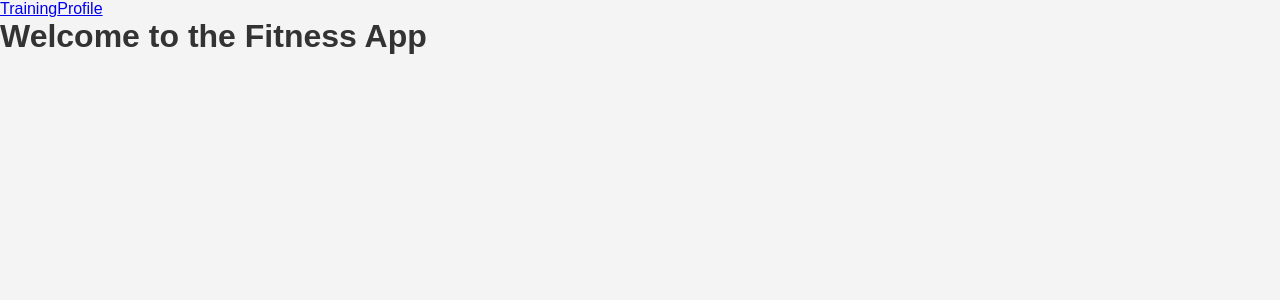
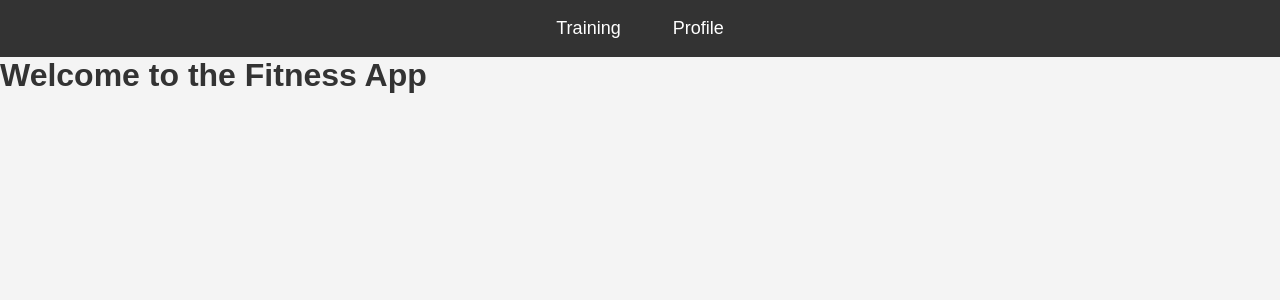
Before and after one commit to dryadd44651/RhythmFit, a React (Create React App) app in the folder frontend/fitness-website/: page / in a window 1280 px wide. Shown: the top 300 px of the page. Built offline with nearby package versions, Linux system fonts and the light colour scheme.

Commit message:
update Navigator

```diff
--- a/frontend/fitness-website/src/index.css
+++ b/frontend/fitness-website/src/index.css
@@ -1,13 +1,24 @@
-body {
-  margin: 0;
-  font-family: -apple-system, BlinkMacSystemFont, 'Segoe UI', 'Roboto', 'Oxygen',
-    'Ubuntu', 'Cantarell', 'Fira Sans', 'Droid Sans', 'Helvetica Neue',
-    sans-serif;
-  -webkit-font-smoothing: antialiased;
-  -moz-osx-font-smoothing: grayscale;
+/* index.css */
+
+/* 其餘全局樣式保持不變 */
+
+nav {
+  display: flex;
+  justify-content: center;
+  gap: 20px;
+  background-color: #333;
+  padding: 10px;
 }
 
-code {
-  font-family: source-code-pro, Menlo, Monaco, Consolas, 'Courier New',
-    monospace;
+nav a {
+  color: #fff;
+  text-decoration: none;
+  font-size: 18px;
+  padding: 8px 16px;
+  border-radius: 5px;
+  transition: background-color 0.3s ease;
 }
+
+nav a:hover {
+  background-color: #4CAF50;
+}
```
Also changed, not shown: frontend/fitness-website/src/App.css (+2 -24 lines), frontend/fitness-website/src/App.js (+1 -6 lines).
